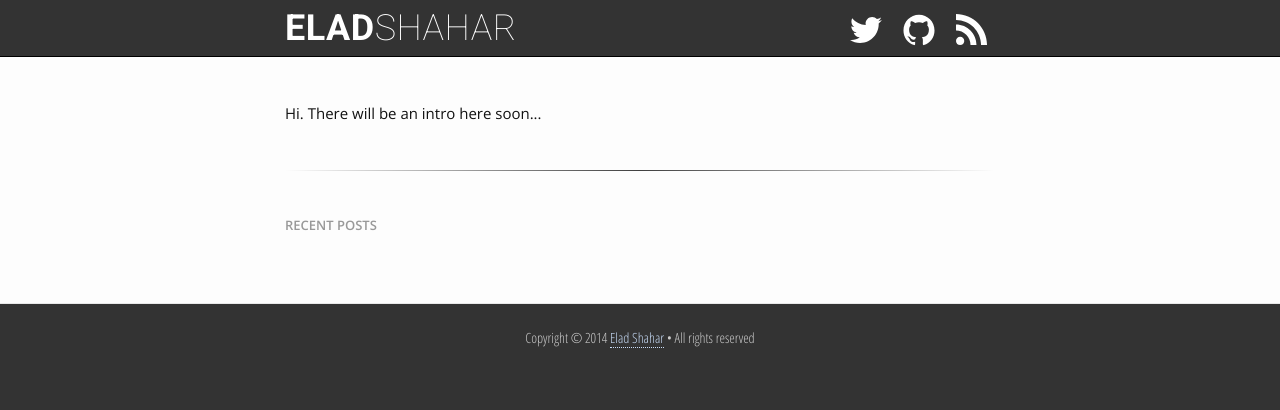
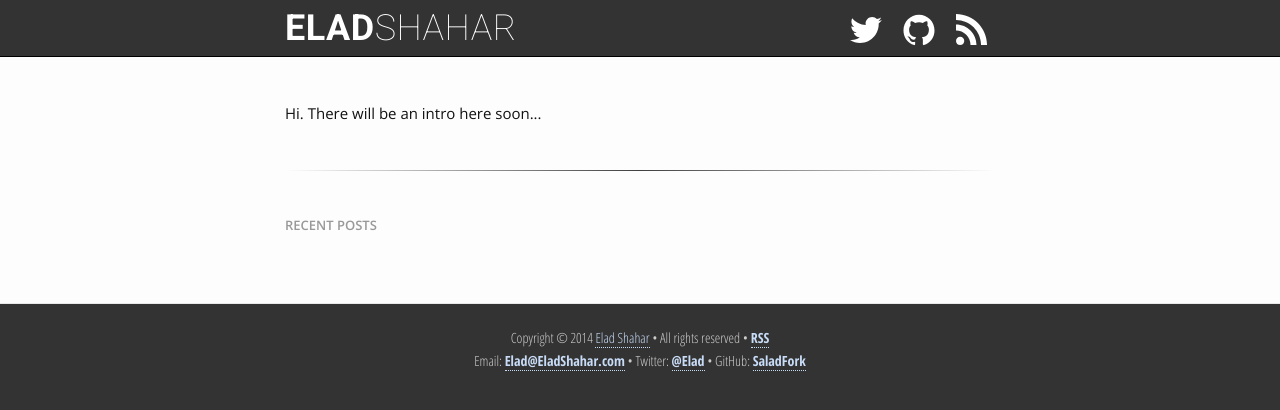
Before and after one commit to SaladFork/blog, a Jekyll site: the page built from index.html, in a window 1280 px wide. Shown: the top 410 px of the page. Built offline with Jekyll 4.4.1, drawn with Linux system fonts in a browser that asks for light colours.

Commit message:
Add information to footer

```diff
--- a/_includes/footer.html
+++ b/_includes/footer.html
@@ -2,7 +2,12 @@
 
   <div class="wrapper">
     <cite>
-      Copyright &copy 2014 <a href="mailto:{{ site.email }}">Elad Shahar</a> • All rights reserved
+      Copyright &copy 2014 <a href="//eladshahar.com">Elad Shahar</a> • All rights reserved •
+      <a href="{{ "/feed.xml" | prepend: site.baseurl }}" title="RSS Feed"><strong>RSS</strong></a>
+      <br>
+      Email: <a href="mailto:{{ site.email }}"><strong>{{ site.email }}</strong></a> •
+      Twitter: <a href="https://twitter.com/{{ site.twitter_username }}"><strong>@{{ site.twitter_username }}</strong></a> •
+      GitHub: <a href="https://github.com/{{ site.github_username }}"><strong>{{ site.github_username }}</strong></a>
     </cite>
   </div>
 
--- a/_includes/head.html
+++ b/_includes/head.html
@@ -9,5 +9,5 @@
     <link rel="stylesheet" href="{{ "/css/main.css" | prepend: site.baseurl }}">
     <link rel="canonical" href="{{ page.url | replace:'index.html','' | prepend: site.baseurl | prepend: site.url }}">
 
-    <link href='//fonts.googleapis.com/css?family=Open+Sans:400italic,400,600|Open+Sans+Condensed:300|Roboto:400,100,300,700' rel='stylesheet' type='text/css'>
+    <link href='//fonts.googleapis.com/css?family=Open+Sans:400italic,400,600|Open+Sans+Condensed:300,700|Roboto:400,100,300,700' rel='stylesheet' type='text/css'>
 </head>
```
